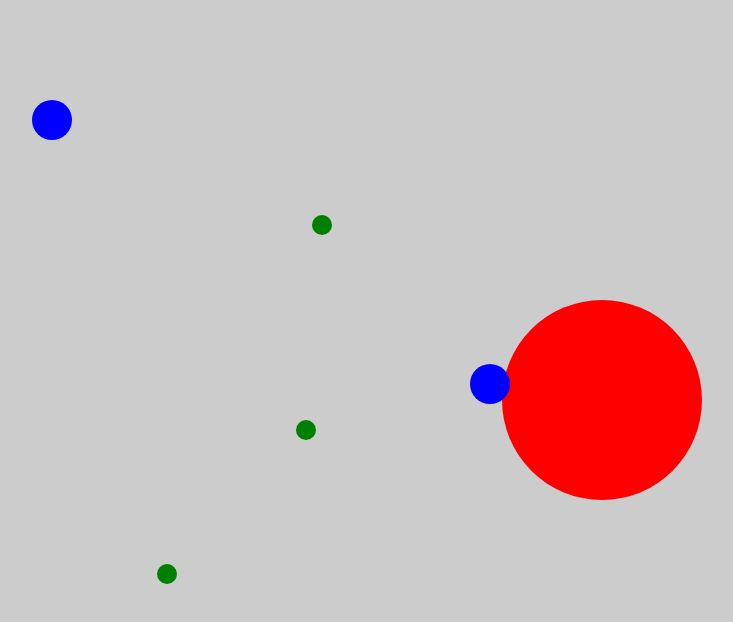
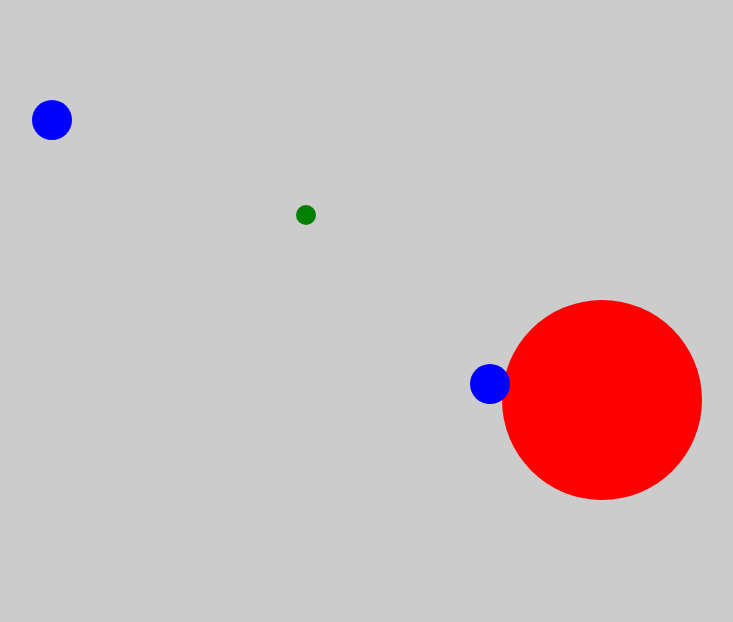
Before and after one commit to jotabraga/redball-game, a plain HTML site: page index.html in a window 1280 px wide. Shown: the whole page, without its empty margins (38-771 px from the left). Drawn offline with Linux system fonts and the light colour scheme.

```diff
--- a/index.html
+++ b/index.html
@@ -201,7 +201,7 @@
         }
 
         const insertFriendProbability = Math.random();
-        if (insertFriendProbability > 0.9){
+        if (insertFriendProbability > 0.998){
           insertFriend();
         }
 
```
